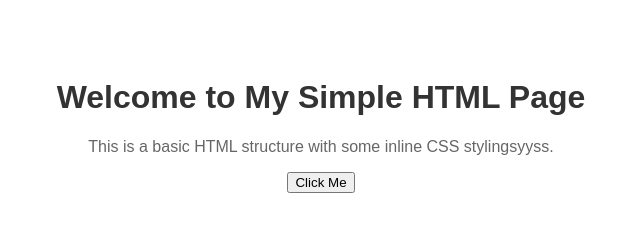
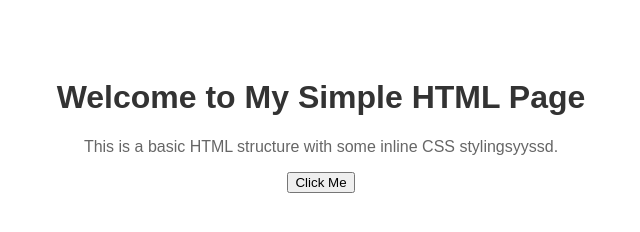
Before and after one commit to Thunderer2106/jenkins-apache-pipeline, a plain HTML site: page index.html in a window 1280 px wide. Shown: the full height of the page, 319-959 px from the left. Drawn offline with Linux system fonts and the light colour scheme.

Commit message:
addeds index.html

```diff
--- a/index.html
+++ b/index.html
@@ -20,7 +20,7 @@
   </head>
   <body>
     <h1>Welcome to My Simple HTML Page</h1>
-    <p>This is a basic HTML structure with some inline CSS stylingsyyss.</p>
+    <p>This is a basic HTML structure with some inline CSS stylingsyyssd.</p>
     <button onclick="alert('Hello!')">Click Me</button>
   </body>
 </html>
```
